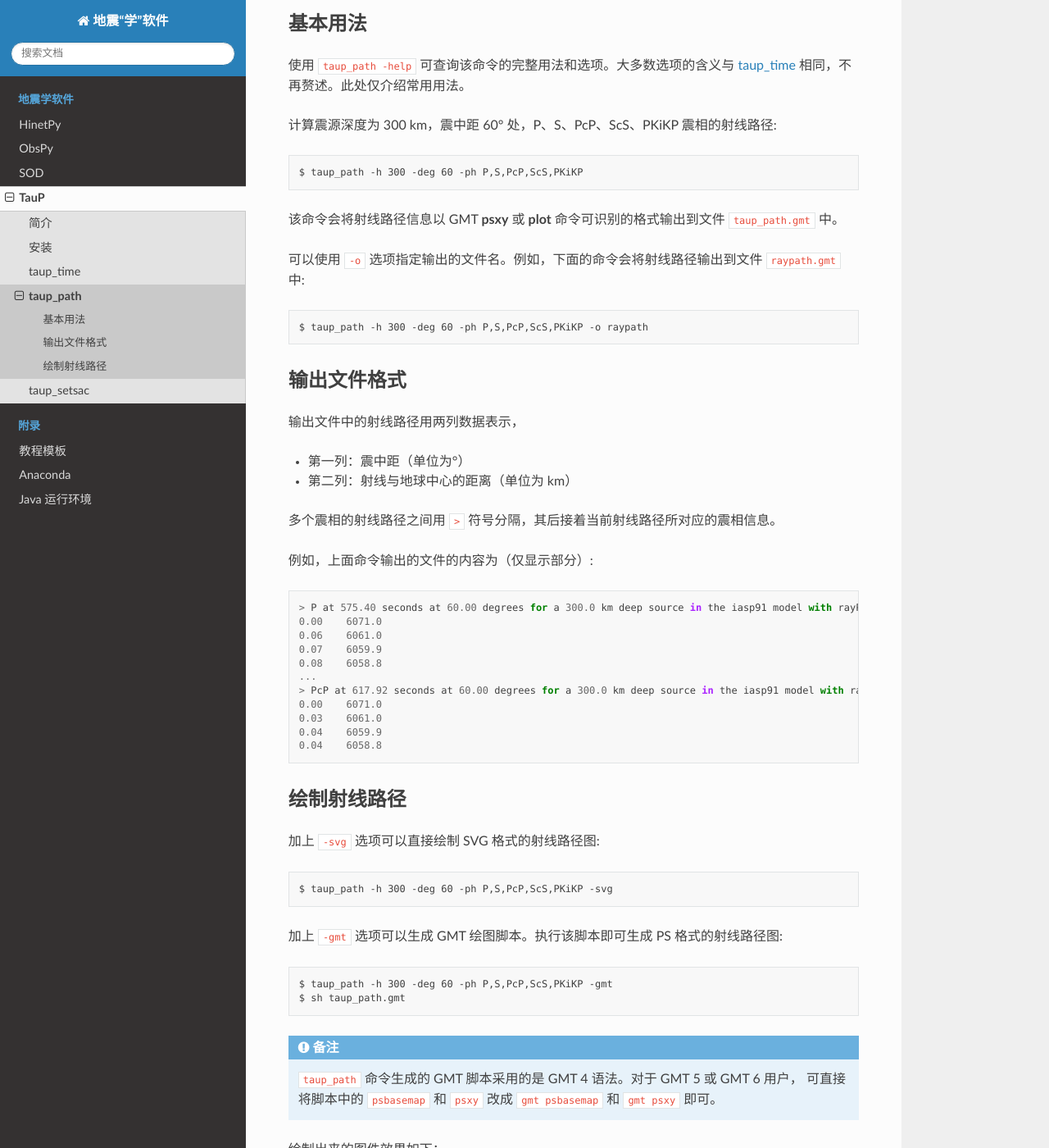
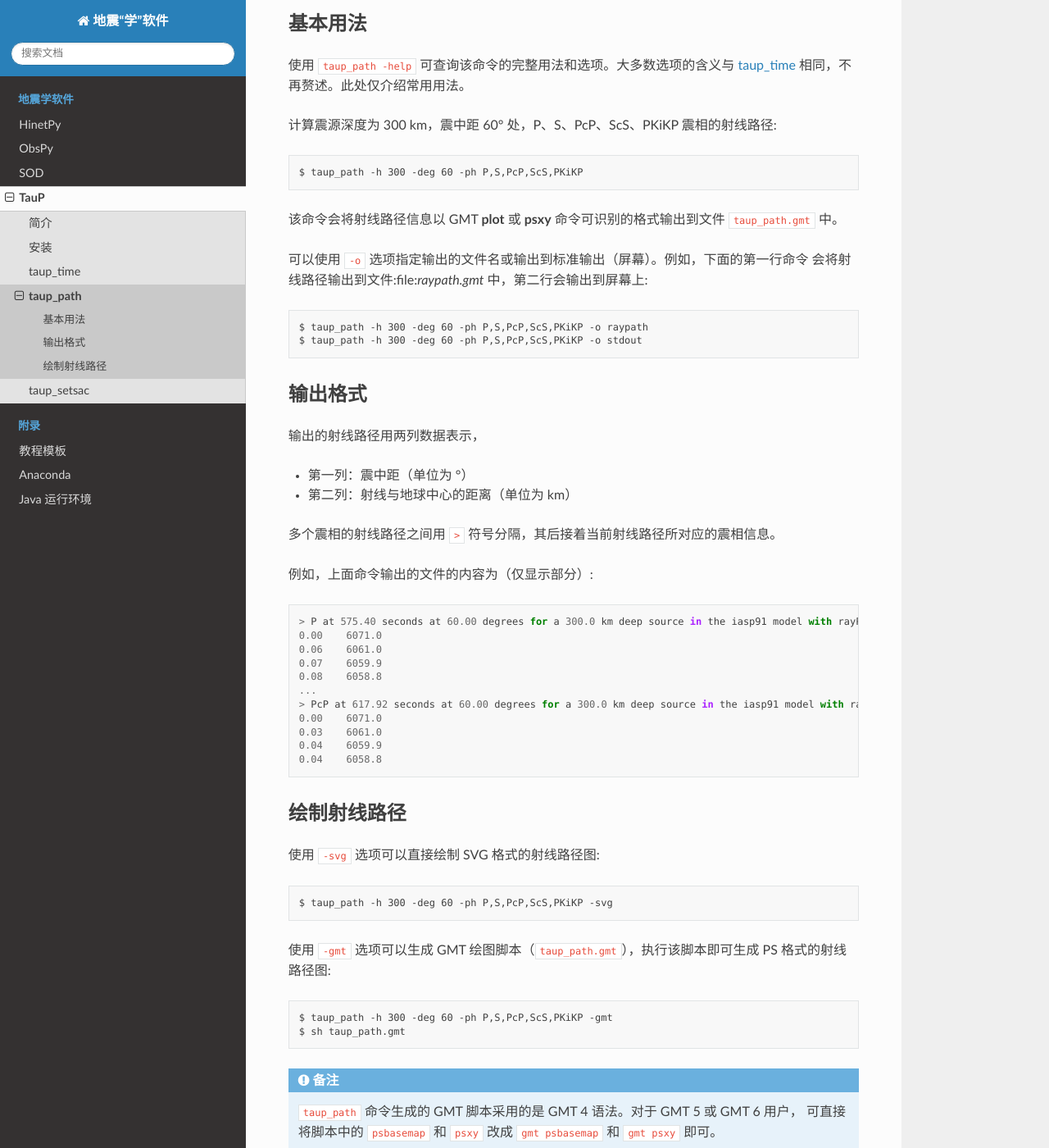
Before and after one commit to seismo-learn/software, a Sphinx documentation site: the page built from source/taup/taup_path.rst, in a window 1280 px wide and 1400 px high, scrolled down 200 px. Shown: the whole window at 82% size. Built offline with Sphinx 7.4.7 and the Read the Docs theme 2.0.0, drawn with Linux system fonts in a browser that asks for light colours.

Commit message:
Apply suggestions from code review
Co-authored-by: Jiayuan Yao <coreman.seism@gmail.com>

```diff
--- a/source/taup/taup_path.rst
+++ b/source/taup/taup_path.rst
@@ -13,20 +13,21 @@ taup_path
 
     $ taup_path -h 300 -deg 60 -ph P,S,PcP,ScS,PKiKP
 
-该命令会将射线路径信息以 GMT **psxy** 或 **plot** 命令可识别的格式输出到文件
+该命令会将射线路径信息以 GMT **plot** 或 **psxy** 命令可识别的格式输出到文件
 :file:`taup_path.gmt` 中。
 
-可以使用 ``-o`` 选项指定输出的文件名。例如，下面的命令会将射线路径输出到文件
-:file:`raypath.gmt` 中::
+可以使用 ``-o`` 选项指定输出的文件名或输出到标准输出（屏幕）。例如，下面的第一行命令
+会将射线路径输出到文件:file:`raypath.gmt` 中，第二行会输出到屏幕上::
 
     $ taup_path -h 300 -deg 60 -ph P,S,PcP,ScS,PKiKP -o raypath
+    $ taup_path -h 300 -deg 60 -ph P,S,PcP,ScS,PKiKP -o stdout
 
-输出文件格式
-------------
+输出格式
+---------
 
-输出文件中的射线路径用两列数据表示，
+输出的射线路径用两列数据表示，
 
-- 第一列：震中距（单位为°）
+- 第一列：震中距（单位为 °）
 - 第二列：射线与地球中心的距离（单位为 km）
 
 多个震相的射线路径之间用 ``>`` 符号分隔，其后接着当前射线路径所对应的震相信息。
@@ -48,11 +49,11 @@ taup_path
 绘制射线路径
 ------------
 
-加上 ``-svg`` 选项可以直接绘制 SVG 格式的射线路径图::
+使用 ``-svg`` 选项可以直接绘制 SVG 格式的射线路径图::
 
     $ taup_path -h 300 -deg 60 -ph P,S,PcP,ScS,PKiKP -svg
 
-加上 ``-gmt`` 选项可以生成 GMT 绘图脚本。执行该脚本即可生成 PS 格式的射线路径图::
+使用 ``-gmt`` 选项可以生成 GMT 绘图脚本（:file:`taup_path.gmt`），执行该脚本即可生成 PS 格式的射线路径图::
 
     $ taup_path -h 300 -deg 60 -ph P,S,PcP,ScS,PKiKP -gmt
     $ sh taup_path.gmt
```
